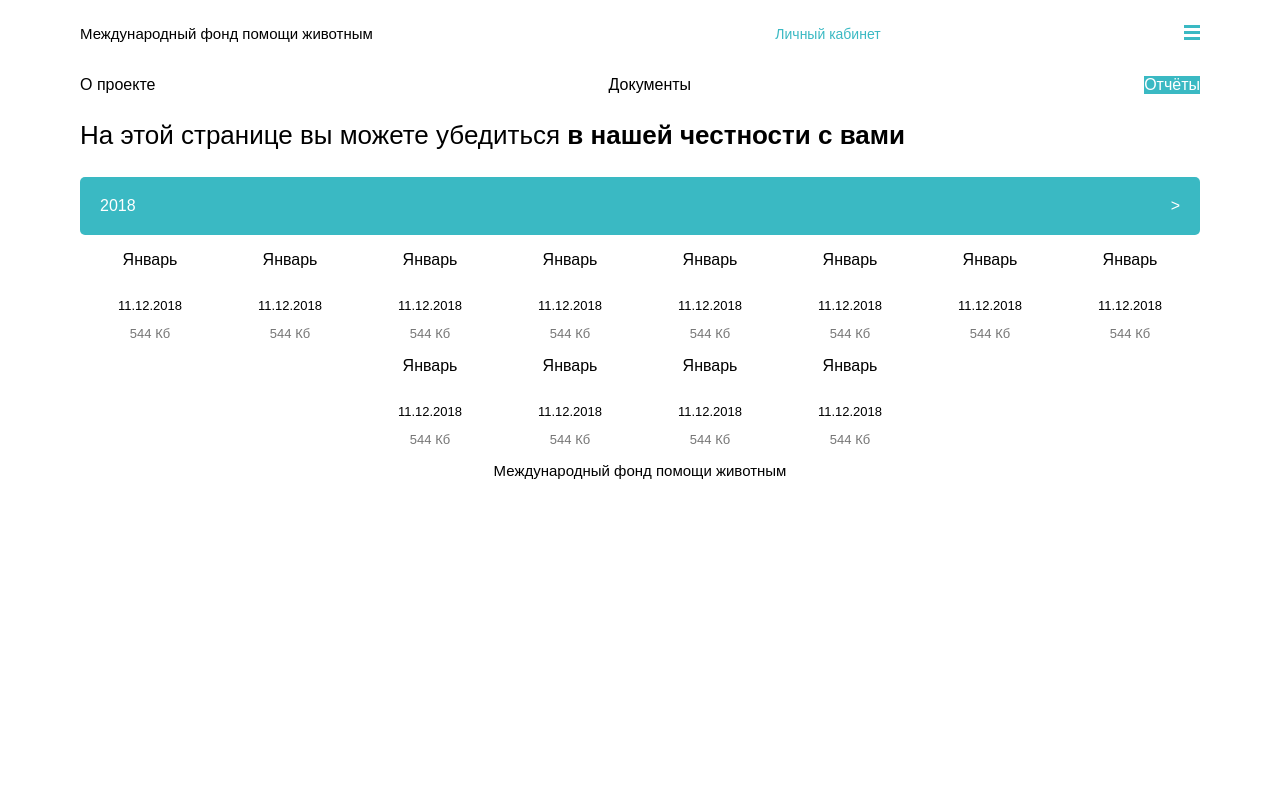
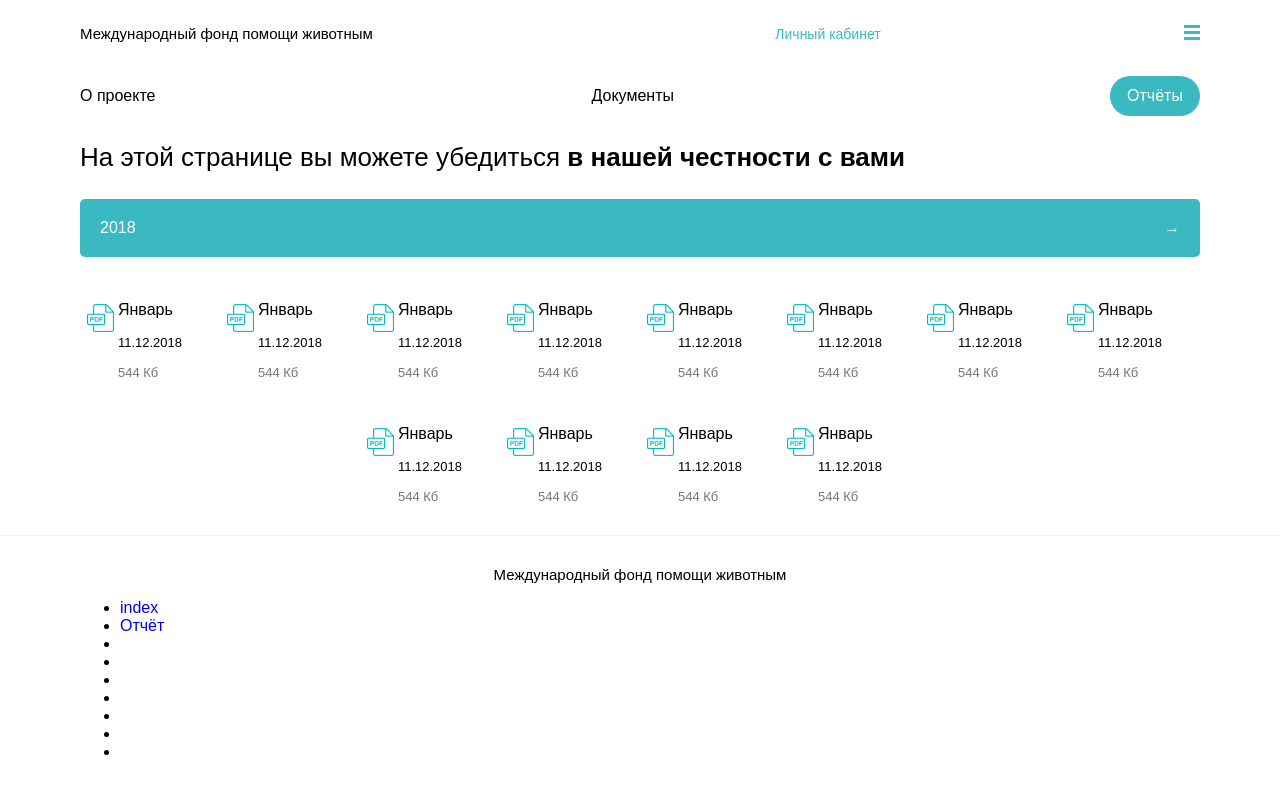
Before and after one commit to ws-morrison/pets, a website: page report.html in a window 1280 px wide. Drawn offline with Linux system fonts and the light colour scheme.

Commit message:
add report grid, fixes

```diff
--- a/report.html
+++ b/report.html
@@ -27,9 +27,12 @@
 
       <nav class="nav-list">
         <div class="nav-list__wrapper">
-          <a href="#" class="nav-list__link">О проекте</a>
-          <a href="#" class="nav-list__link">Документы</a>
-          <a href="#" class="nav-list__link nav-list__link--active">Отчёты</a>
+          <div class="nav-list__button">
+            <a href="#" class="nav-list__link">О проекте</a></div>
+          <div class="nav-list__button">
+            <a href="#" class="nav-list__link">Документы</a></div>
+          <div class="nav-list__button nav-list__button--active">
+            <a href="#" class="nav-list__link nav-list__link--active">Отчёты</a></div>
         </div>
         <p class="nav-list__text">На этой странице вы можете убедиться <b class="nav-list__text--bold">в нашей честности
             с вами</b></p>
@@ -39,117 +42,133 @@
   </header>
 
   <main class="page-main">
-
-
-    <!-- <section class="report-content">
-        <div class="dropdown-list">
-          <p class="dropdown-list__heading">
-            2018
-          </p>
-
-          <ul class="docs-list">
-            <li class="docs-item">
-              <a href="#" class="docs-item__link">
-                <p class="docs-item__heading">Январь</p>
-              </a>
-              <p class="docs-item__desc">11.12.2018</p>
-              <span class="docs-item__size">544 Кб</span>
-            </li>
-          </ul>
-
-        </div>
-      </section> -->
-
     <section class="docs">
       <div class="contanier">
         <div class="dropdown-list__heading dropdown-list__heading--active">
-          <p class="dropdown-list__heading-text">2018</p><span class="dropdown-list__heading__thumb">></span>
+          <p class="dropdown-list__heading-text">2018</p><span class="dropdown-list__heading__thumb">→</span>
         </div>
-        <div class="docs__wrapper">
+        <ul class="docs__wrapper">
 
-          <div class="docs__item">
+          <li class="docs__item">
+            <div class="doc__text-wrapper">
               <p class="docs__item__caption">Январь</p>
               <p class="docs-item__desc">11.12.2018</p>
               <span class="docs-item__size">544 Кб</span>
             </div>
+          </li>
 
-          <div class="docs__item">
+          <li class="docs__item">
+            <div class="doc__text-wrapper">
               <p class="docs__item__caption">Январь</p>
               <p class="docs-item__desc">11.12.2018</p>
               <span class="docs-item__size">544 Кб</span>
             </div>
+          </li>
 
-          <div class="docs__item">
+          <li class="docs__item">
+            <div class="doc__text-wrapper">
               <p class="docs__item__caption">Январь</p>
               <p class="docs-item__desc">11.12.2018</p>
               <span class="docs-item__size">544 Кб</span>
             </div>
+          </li>
 
-          <div class="docs__item">
+          <li class="docs__item">
+            <div class="doc__text-wrapper">
               <p class="docs__item__caption">Январь</p>
               <p class="docs-item__desc">11.12.2018</p>
               <span class="docs-item__size">544 Кб</span>
             </div>
+          </li>
 
-          <div class="docs__item">
+          <li class="docs__item">
+            <div class="doc__text-wrapper">
               <p class="docs__item__caption">Январь</p>
               <p class="docs-item__desc">11.12.2018</p>
               <span class="docs-item__size">544 Кб</span>
             </div>
+          </li>
 
-          <div class="docs__item">
+          <li class="docs__item">
+            <div class="doc__text-wrapper">
               <p class="docs__item__caption">Январь</p>
               <p class="docs-item__desc">11.12.2018</p>
               <span class="docs-item__size">544 Кб</span>
             </div>
+          </li>
 
-          <div class="docs__item">
+          <li class="docs__item">
+            <div class="doc__text-wrapper">
               <p class="docs__item__caption">Январь</p>
               <p class="docs-item__desc">11.12.2018</p>
               <span class="docs-item__size">544 Кб</span>
             </div>
+          </li>
 
-          <div class="docs__item">
+          <li class="docs__item">
+            <div class="doc__text-wrapper">
               <p class="docs__item__caption">Январь</p>
               <p class="docs-item__desc">11.12.2018</p>
               <span class="docs-item__size">544 Кб</span>
             </div>
+          </li>
 
-          <div class="docs__item">
+          <li class="docs__item">
+            <div class="doc__text-wrapper">
               <p class="docs__item__caption">Январь</p>
               <p class="docs-item__desc">11.12.2018</p>
               <span class="docs-item__size">544 Кб</span>
             </div>
+          </li>
 
-          <div class="docs__item">
+          <li class="docs__item">
+            <div class="doc__text-wrapper">
               <p class="docs__item__caption">Январь</p>
               <p class="docs-item__desc">11.12.2018</p>
               <span class="docs-item__size">544 Кб</span>
             </div>
+          </li>
 
-          <div class="docs__item">
+          <li class="docs__item">
+            <div class="doc__text-wrapper">
               <p class="docs__item__caption">Январь</p>
               <p class="docs-item__desc">11.12.2018</p>
               <span class="docs-item__size">544 Кб</span>
             </div>
+          </li>
 
-          <div class="docs__item">
+          <li class="docs__item">
+            <div class="doc__text-wrapper">
               <p class="docs__item__caption">Январь</p>
               <p class="docs-item__desc">11.12.2018</p>
               <span class="docs-item__size">544 Кб</span>
             </div>
+          </li>
 
 
-        </div>
+
+        </ul>
     </section>
   </main>
 
   <footer class="page-footer">
     <div class="contanier">
       <p class="page-footer__heading">Международный фонд помощи животным</p>
+      <!--  -->
+      <ul>
+        <li><a href="index.html">index</a></li>
+        <li><a href="#">Отчёт</a></li>
+        <li><a href=""></a></li>
+        <li><a href=""></a></li>
+        <li><a href=""></a></li>
+        <li><a href=""></a></li>
+        <li><a href=""></a></li>
+        <li><a href=""></a></li>
+        <li><a href=""></a></li>
+      </ul>
+      <!--  -->
     </div>
   </footer>
-
 </body>
 
 </html>
--- a/source/sass/_b/dropdown-list.scss
+++ b/source/sass/_b/docs.scss
@@ -1,16 +1,7 @@
-// .docs-list {
-//   width: 100%;
-//   padding: 0;
-//   margin: 0;
-//   display: flex;
-//   flex-wrap: wrap;
-//   justify-content: space-evenly;
-// }
-
-// .docs-item {
-//   width: 40%;
-//   list-style: none;
-// }
+.docs {
+  margin-bottom: 30px;
+  border-bottom: 1px solid rgb(242, 242, 242);
+}
 
 .dropdown-list__heading {
   background-color: rgb(244, 244, 244);
@@ -33,13 +24,31 @@
   display: flex;
   justify-content: center;
   flex-wrap: wrap;
+  margin: 0;
+  padding: 0;
+
+  margin-bottom: 30px;
 }
 .docs__item {
   display: flex;
   flex-direction: column;
   align-items: center;
+  width: 140px;
+  // list-style-image: url('../img/doc-thumb.png');
+}
+.doc__text-wrapper {
+  text-align: left;
+}
 
-  width: 140px;
+.docs__item::before {
+  content: "";
+  position: relative;
+  right: 50px;
+  top: 47px;
+  background-image: url("../img/doc-thumb.png");
+  width: 27px;
+  height: 28px;
+  background-repeat: no-repeat;
 }
 
 .docs-item__text {
--- a/source/sass/_b/header-nav.scss
+++ b/source/sass/_b/header-nav.scss
@@ -2,7 +2,7 @@
   width: 100%;
   display: flex;
   justify-content: space-between;
-  align-self: flex-start;
+   align-items: flex-start;
   padding-top: 25px;
   margin-bottom: 33px;
 }
--- a/source/sass/_b/nav-list.scss
+++ b/source/sass/_b/nav-list.scss
@@ -2,20 +2,28 @@
   width: 100%;
   display: flex;
   justify-content: space-between;
+    align-items: center;
+  flex-wrap: wrap;
+}
+.nav-list__text {
+  font-size: 26px;
+}
+
+.nav-list__button--active {
+  display: flex;
+  justify-content: center;
+  align-items: center;
+  width: 90px;
+  height: 40px;
+  border-radius: 50px;
+  background-color: rgb(58, 185, 195);
+
+  .nav-list__link {
+    color: rgb(255, 255, 255);
+  }
 }
 
 .nav-list__link {
   color: rgb(0, 0, 0);
   text-decoration: none;
 }
-
-
-.nav-list__text {
-  font-size: 26px;
-}
-
-.nav-list__link--active {
-  background-color: rgb(58, 185, 195);
-  color: rgb(255, 255, 255);
-  // border-radius: 50px;
-}
--- a/source/sass/style.scss
+++ b/source/sass/style.scss
@@ -8,7 +8,7 @@
 // _b
 @import "_b/header-nav.scss";
 @import "_b/nav-list.scss";
-@import "_b/dropdown-list.scss";
+@import "_b/docs.scss";
 @import "_b/header-login.scss";
 @import "_b/header-content.scss";
 @import "_b/header-item.scss";
```
Also changed, not shown: index.html (+13 -0 lines), source/css/style.css, source/img/doc-thumb.png (added), source/img/progress-overlay.png (deleted). Lines whose indentation alone changed are shown as unchanged.
